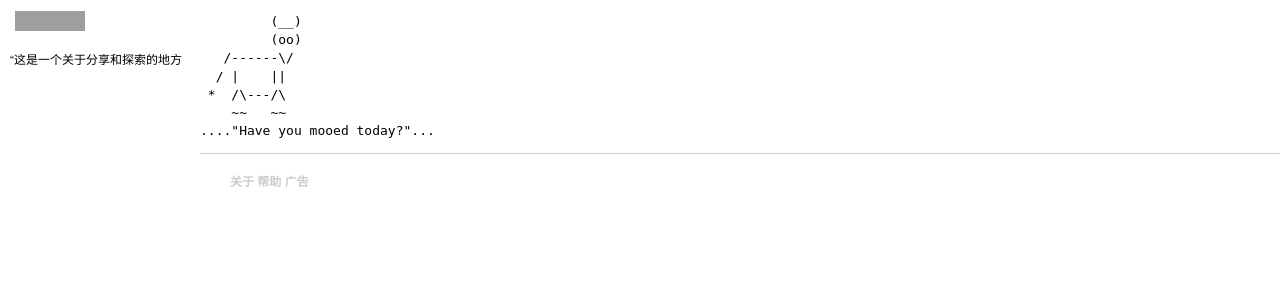
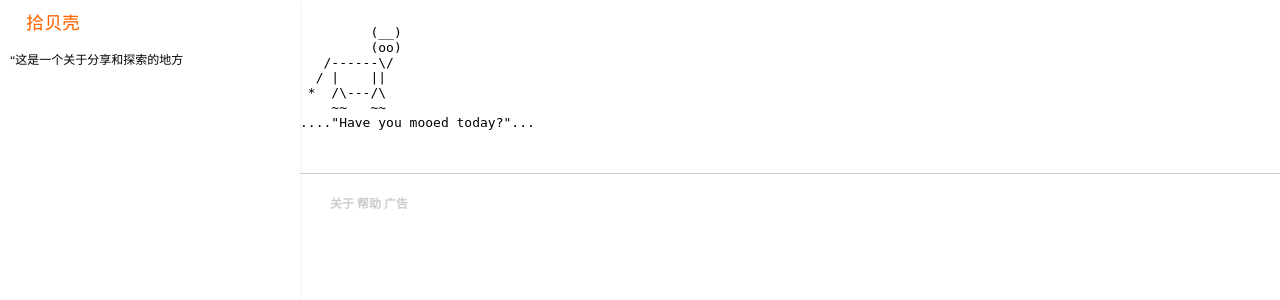
Before and after one commit to fay/tao, a Flask app: page /moo in a window 1280 px wide. Shown: the top 300 px of the page. Run offline with Flask 2, Linux system fonts and the light colour scheme; grey boxes are pictures that could not be loaded.

Commit message:
Revert "refine"
This reverts commit 145cfad39f3f28c9713b5b205c84a626efc9832f.

```diff
--- a/static/css/style.css
+++ b/static/css/style.css
@@ -1,16 +1,15 @@
 /*
   Beike
   desktop style
-*/ /* tags */
+*/
+
+/* tags */
 html {
   height: 100%;
-	font: normal 1em/ 1.4 微软雅黑, 'Helvetica Neue', Arial, Helvetica, Tahoma,
-		Geneva, sans-serif;
 }
 
 body {
   margin: 0;
-	height: 100%;
   padding: 0;
   max-height: 100%;
 }
@@ -79,17 +77,18 @@ a.bigger {
 }
 
 #side {
-	position: absolute;
+  position: fixed;
   top: 0;
   left: 0;
-	width: 20%;
-	z-index: 1;
+  bottom: 0;
+  width: 300px;
+  height: 100%;
   overflow: hidden;
-	left: 0
+  -webkit-box-shadow: 0px 1px 3px rgba(0, 0, 0, 0.1);
 }
 
 #logo {
-	background-image: url("/static/images/b.png");
+  background-image: url("/static/images/logo.png");
   width: 70px;
   height: 20px;
   cursor: pointer;
@@ -98,23 +97,23 @@ a.bigger {
 }
 
 #wrap {
-	top: 0; width : 100%;
-	height: 100%;
-	overflow: auto;
-	z-index: 0;
-	width: 100%;
+  position: absolute;
+  padding: 12px 0 30px 0;
+  top: 0;
+  right: 0;
+  left: 300px;
+  bottom: 0;
 }
 
 #main {
-	height: 100%;
+  margin: 0 auto;
+  padding: 0 0 30px 0;
 }
 
-.content {
-
+#content {
 }
 
 #foot {
-	margin-top: 10px;
   border-top: 1px solid #ccc;
 }
 
@@ -126,11 +125,7 @@ a.bigger {
   padding: 0 auto;
 }
 
-.content .box { /*margin-right: auto;
-	margin-left: auto;
-	text-align: center;*/
-	padding-left:100px;
-	width: 72%;
+.box {
 }
 
 .box .inner {
--- a/tao/templates/base.html
+++ b/tao/templates/base.html
@@ -50,8 +50,10 @@
     </div>
     <div id="wrap">
       <div id="main">
+        <div id="content">
           {% block content %}{% endblock %}
-          {% block foot%}
+        </div>
+      </div>
       <div id="foot">
         <div id="foot_main" class="round">
           <strong><a href="/about">关于</a></strong>
@@ -59,8 +61,6 @@
           <strong><a href="/ad">广告</a></strong>
         </div>
       </div>
-         {% endblock %}
-      </div>
     </div>
     <!-- javascripts -->
   </body>
--- a/tao/views.py
+++ b/tao/views.py
@@ -77,7 +77,7 @@ def add():
 
     user = utils.get_current_user(session)
     beike = Beike.get_by_key_name(url)
-    logging.error(request.args.get('tag'))
+
     if not beike:
         title = utils.fetch_title(url)
         beike = Beike(key_name=url, title=title, digger=user)
```
Also changed, not shown: other parts of static/css/style.css (+10 -44 lines), tao/templates/index.html (+6 -9 lines), tao/templates/viewer.html (+48 -5 lines). Lines whose indentation alone changed are shown as unchanged.
